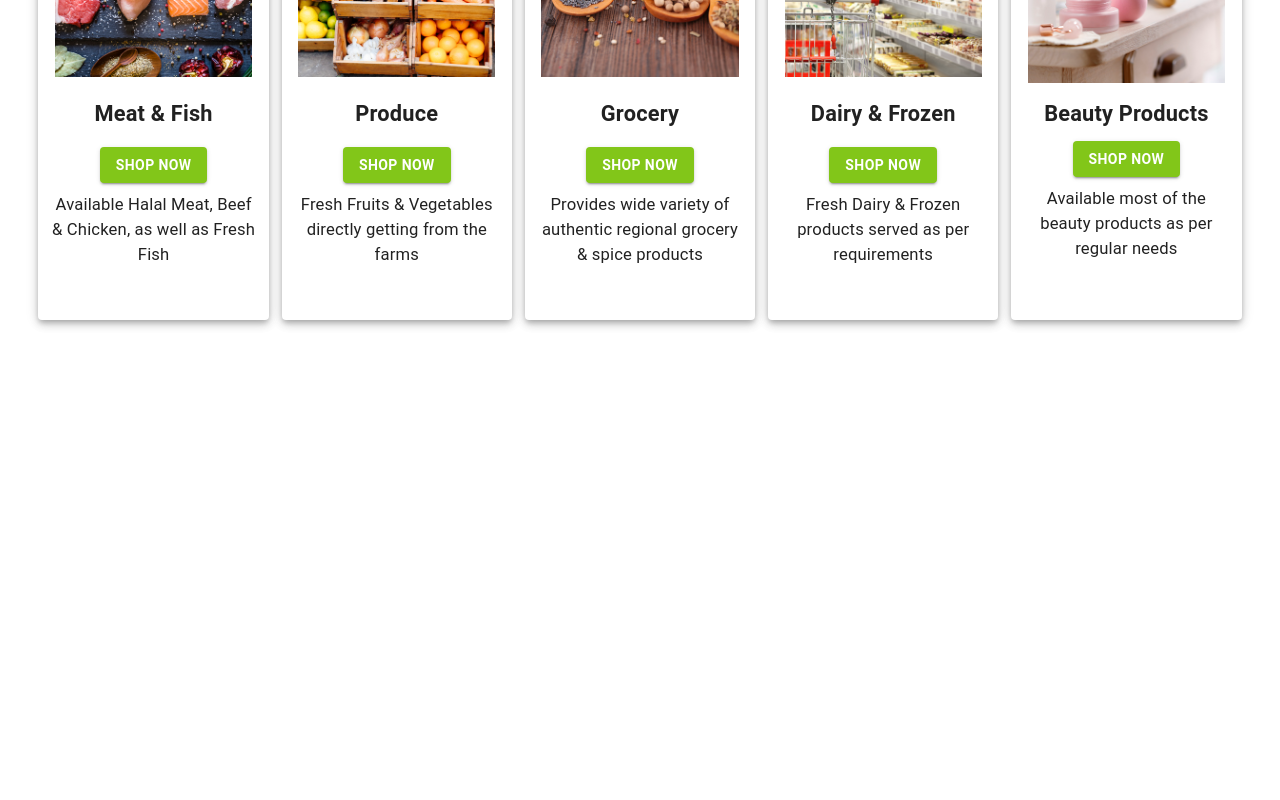
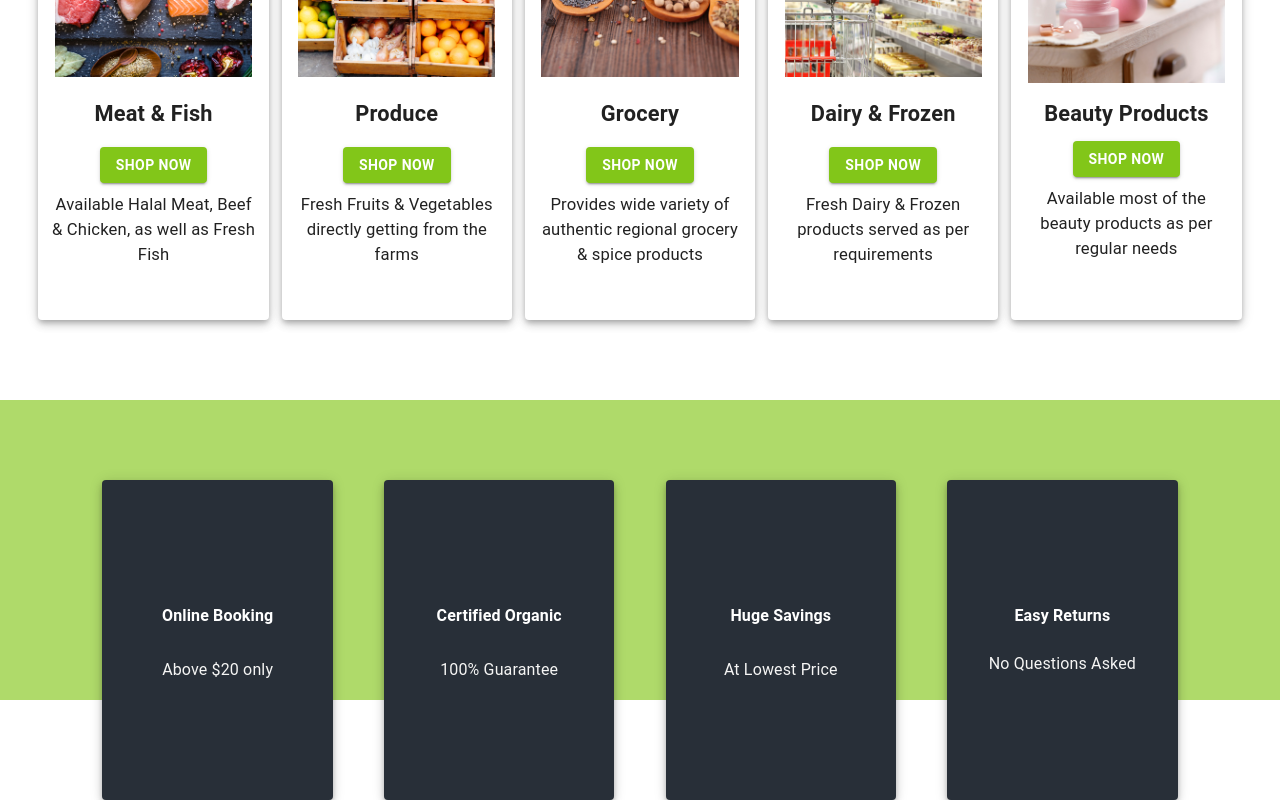
Before and after one commit to AnjalinaJijo/Grocery-Shop, a React (Create React App) app: page / in a window 1280 px wide. Shown: the part 680-1480 px from the top of the page. Before the commit the page ends 1080 px from the top, so only its background shows below. Built offline with nearby package versions, Linux system fonts and the light colour scheme.

Commit message:
Services

```diff
--- a/src/App.js
+++ b/src/App.js
@@ -8,7 +8,7 @@ function App() {
     <div>
     <Hero />
     <Menu />
-    {/* <Services /> */}
+    <Services />
     </div>
   );
 }
--- a/src/components/Services.jsx
+++ b/src/components/Services.jsx
@@ -5,38 +5,38 @@ import { Paper, Typography, Button } from '@mui/material';
 const Services = () => {
   return (
       <Container>
-        <StyledPaper elevation={5} sx={{backgroundColor: '#282f38'}}>
-        <Typography variant="subtitle1" align="center" sx={{ padding: '16px',fontWeight:'bold' }}>
+        <StyledPaper elevation={5} sx={{backgroundColor: '#282f38',height:'50px'}}>
+        <Typography variant="subtitle1" align="center" sx={{ padding: '16px',fontWeight:'bold',color:"#ffff" }}>
                Online Booking
         </Typography>
-        <Typography variant="subtitle1" align="center" sx={{ padding: '10px'}}>
+        <Typography variant="subtitle1" align="center" sx={{ padding: '10px',color:"#f5f5f4"}}>
             Above $20 only
         </Typography>
         </StyledPaper>
 
         <StyledPaper elevation={5} sx={{backgroundColor: '#282f38'}}>
-        <Typography variant="subtitle1" align="center" sx={{ padding: '16px',fontWeight:'bold' }}>
+        <Typography variant="subtitle1" align="center" sx={{ padding: '16px',fontWeight:'bold',color:"#ffff" }}>
                 Certified Organic
         </Typography>
-        <Typography variant="subtitle1" align="center" sx={{ padding: '10px'}}>
+        <Typography variant="subtitle1" align="center" sx={{ padding: '10px',color:"#f5f5f4"}}>
         100% Guarantee
         </Typography>
         </StyledPaper>
 
         <StyledPaper elevation={5} sx={{backgroundColor: '#282f38'}}>
-        <Typography variant="subtitle1" align="center" sx={{ padding: '16px',fontWeight:'bold' }}>
+        <Typography variant="subtitle1" align="center" sx={{ padding: '16px',fontWeight:'bold', color:"#ffff" }}>
                 Huge Savings
         </Typography>
-        <Typography variant="subtitle1" align="center" sx={{ padding: '10px'}}>
+        <Typography variant="subtitle1" align="center" sx={{ padding: '10px',color:"#f5f5f4"}}>
         At Lowest Price
         </Typography>
         </StyledPaper>
 
         <StyledPaper elevation={5} sx={{backgroundColor: '#282f38'}}>
-        <Typography variant="subtitle1" align="center" sx={{ padding: '10px',fontWeight:'bold' }}>
+        <Typography variant="subtitle1" align="center" sx={{ padding: '10px',fontWeight:'bold', color:"#ffff" }}>
             Easy Returns
         </Typography>
-        <Typography variant="subtitle1" align="center" sx={{ padding: '10px'}}>
+        <Typography variant="subtitle1" align="center" sx={{ padding: '10px',color:"#f5f5f4"}}>
         No Questions Asked
         </Typography>
 
@@ -48,13 +48,14 @@ const Services = () => {
 const Container = styled.div`
 padding-top:10vh;
 padding-bottom:10vh;
-height:50vh;
+height:300px;
 display:flex;
 gap:4vw;
 flex-wrap:wrap;
 justify-content:center;
 align-items:center;
-background-color:#283747 ;
+background-color:#AFDA6A;
+// background-color:#283747;
 
 @media (max-width: 768px) {
     flex-direction:column;
```
